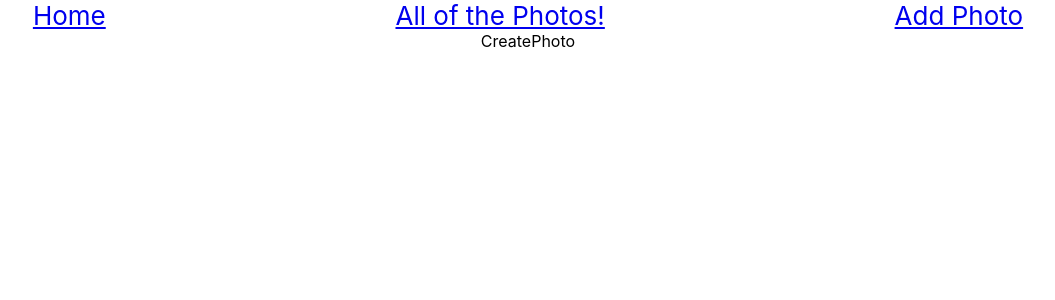
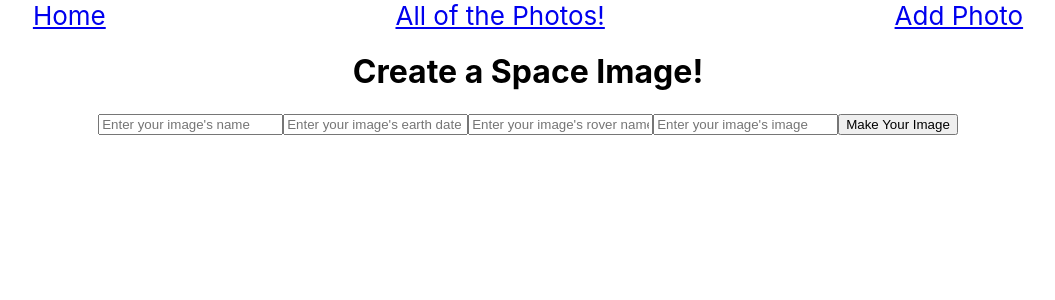
Before and after one commit to adamdawson21/MERN-proj, a React (Create React App) app in the folder mern-proj/: page /add-photo in a window 1280 px wide. Shown: the top 300 px of the page, without its empty margins (112-1167 px from the left). Built offline with nearby package versions, Linux system fonts and the light colour scheme.

Commit message:
added post CRUD

```diff
--- a/mern-proj/src/screens/CreatePhoto.jsx
+++ b/mern-proj/src/screens/CreatePhoto.jsx
@@ -7,10 +7,56 @@ export default function CreatePhoto() {
     full_name: "",
     earth_date: "",
     rover_name: "",
-
+    photo: ""
   })
 
+  let navigate = useNavigate()
+
+  const handleChange = (e) => {
+    const { name, value } = e.target
+
+    setPhoto((prev) => ({
+      ...prev,
+      [name]: value
+    }))
+  }
+
+  const handleSubmit = async (e) => {
+    e.preventDefault()
+    await createPhoto(photo)
+    navigate("/photo", { replace: true })
+  }
+
   return (
-    <div>CreatePhoto</div>
+    <div>
+      <h1>Create a Space Image!</h1>
+      <form onSubmit={handleSubmit}>
+        <input
+          placeholder="Enter your image's name"
+          name="full_name"
+          value={photo.full_name}
+          onChange={handleChange}
+        />
+        <input
+          placeholder="Enter your image's earth date"
+          name="earth_date"
+          value={photo.earth_date}
+          onChange={handleChange}
+        />
+        <input
+          placeholder="Enter your image's rover name"
+          name="rover_name"
+          value={photo.rover_name}
+          onChange={handleChange}
+        />
+        <input
+          placeholder="Enter your image's image"
+          name="photo"
+          value={photo.photo}
+          onChange={handleChange}
+        />
+        <button type="submit">Make Your Image</button>
+      </form>
+    </div>
   )
 }
```
